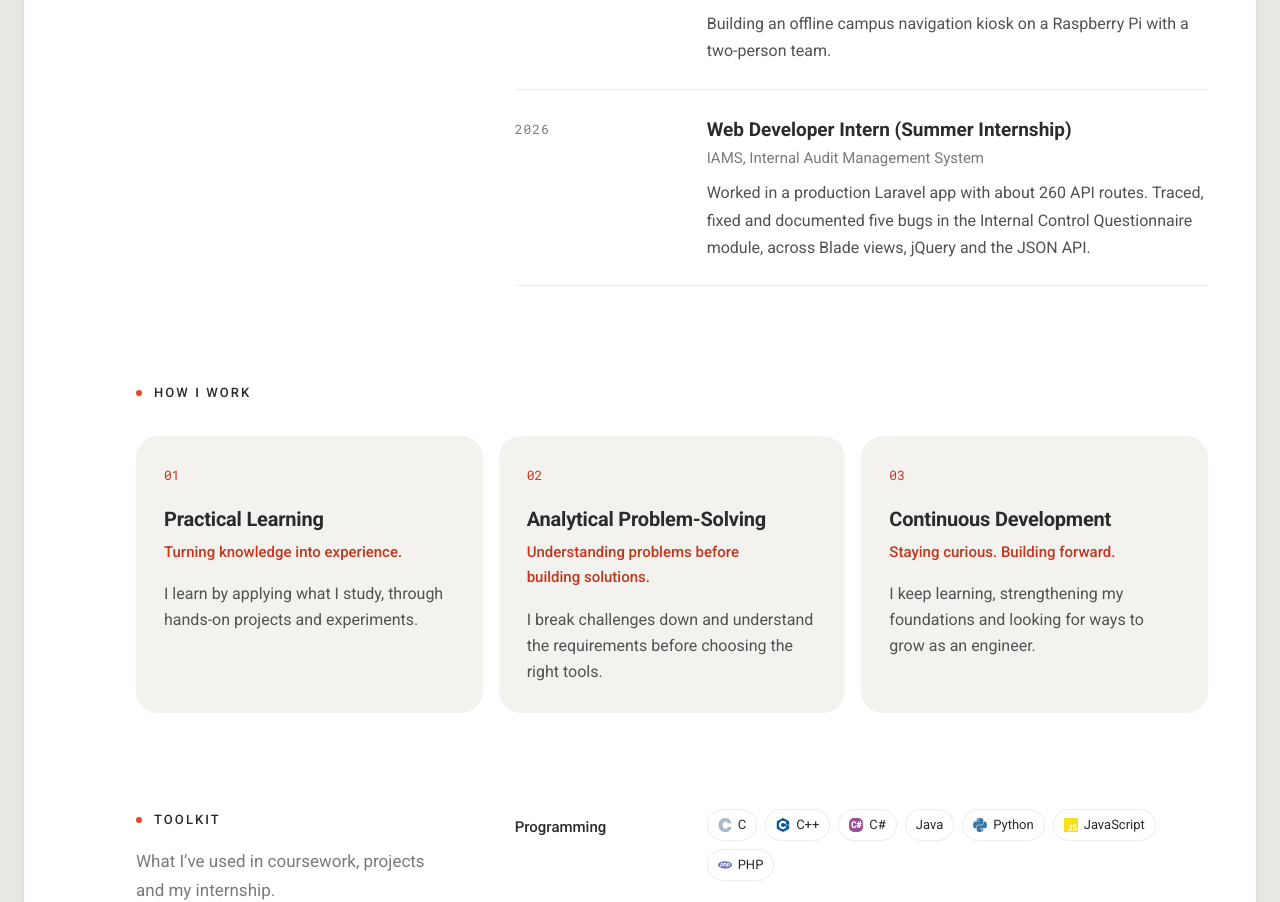
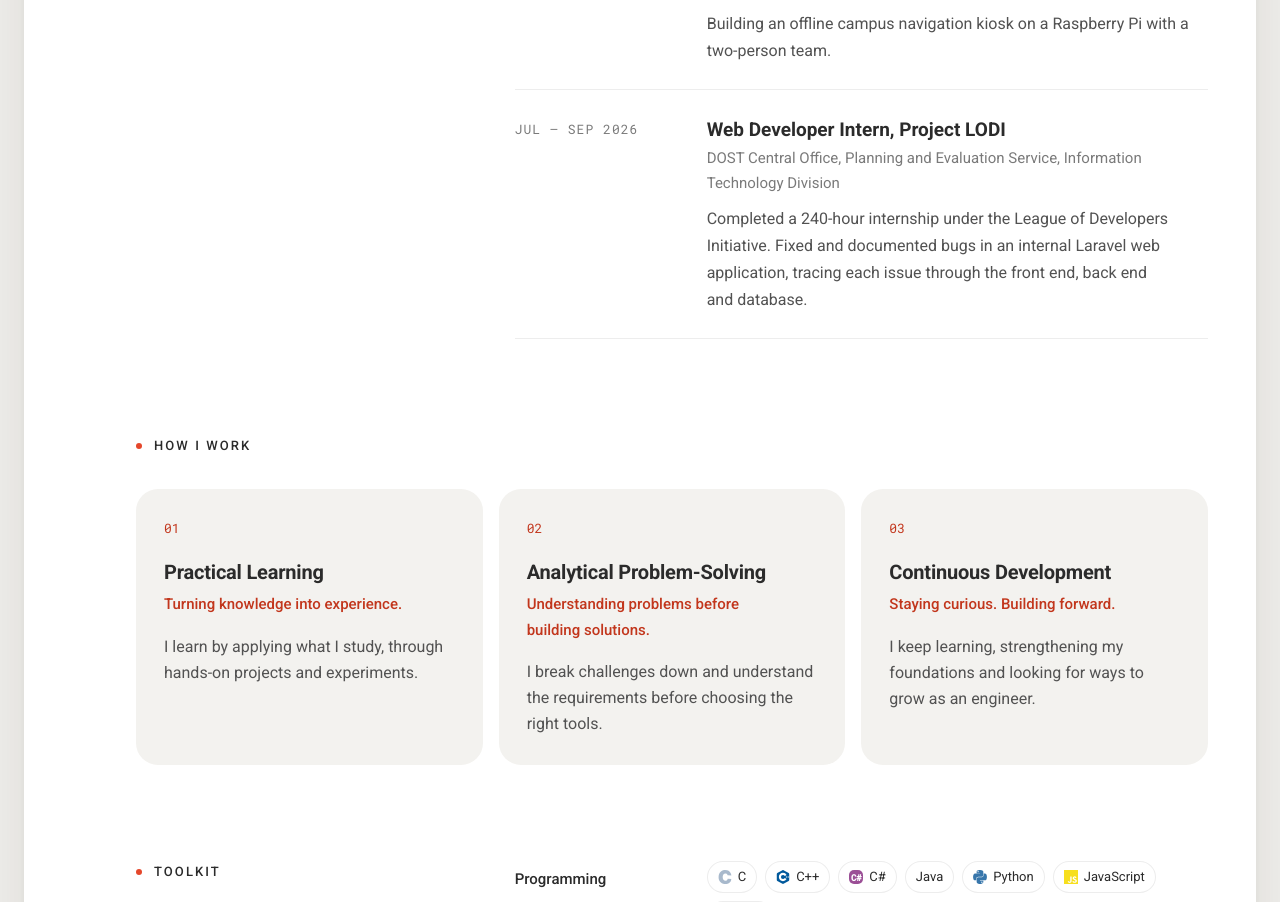
Before and after one commit to jeedp/portfolio, a React (Vite) app: page / in a window 1280 px wide. Shown: the part 3697-4599 px from the top of the page. Built offline with nearby package versions, Linux system fonts and the light colour scheme; no server answers.

Commit message:
Internship: general wording (DOST, Project LODI), no internal system details

```diff
--- a/src/data/profile.ts
+++ b/src/data/profile.ts
@@ -209,13 +209,14 @@ export const timeline: TimelineItem[] = [
     tech: ['Node.js', 'SQLite', 'Raspberry Pi'],
   },
   {
-    period: '2026',
-    title: 'Web Developer Intern (Summer Internship)',
-    org: 'IAMS, Internal Audit Management System',
+    period: 'Jul – Sep 2026',
+    title: 'Web Developer Intern, Project LODI',
+    org: 'DOST Central Office, Planning and Evaluation Service, Information Technology Division',
     type: 'work',
+    // Kept general on purpose: the internship is covered by a non-disclosure agreement.
     description:
-      'Worked in a production Laravel app with about 260 API routes. Traced, fixed and documented five bugs in the Internal Control Questionnaire module, across Blade views, jQuery and the JSON API.',
-    tech: ['Laravel', 'PHP', 'jQuery', 'MySQL'],
+      'Completed a 240-hour internship under the League of Developers Initiative. Fixed and documented bugs in an internal Laravel web application, tracing each issue through the front end, back end and database.',
+    tech: ['Laravel', 'PHP'],
   },
   {
     period: 'Add date',
```
